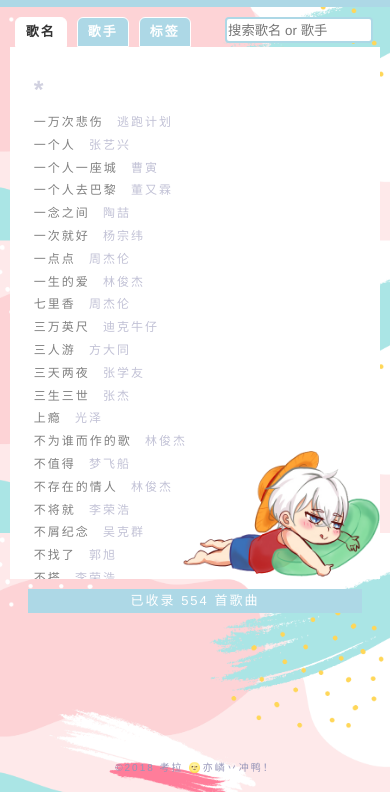
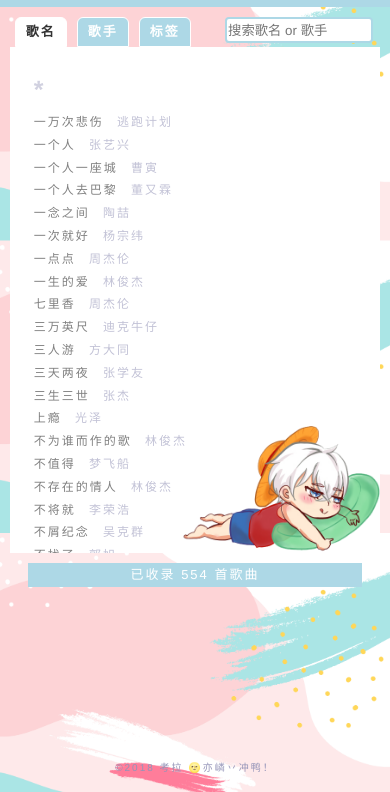
Before and after one commit to Leila77/github.io, a plain HTML site: page index.html in a window 390 px wide. Shown: the part 52-844 px from the top of the page. Drawn offline with Linux system fonts and the light colour scheme.

Commit message:
手机端主窗口高度调整

```diff
--- a/styles.css
+++ b/styles.css
@@ -192,7 +192,7 @@ body{
 
 
 	#songList{
-		min-height: 90%;
+		min-height: 80%;
 	}
 
 
```
